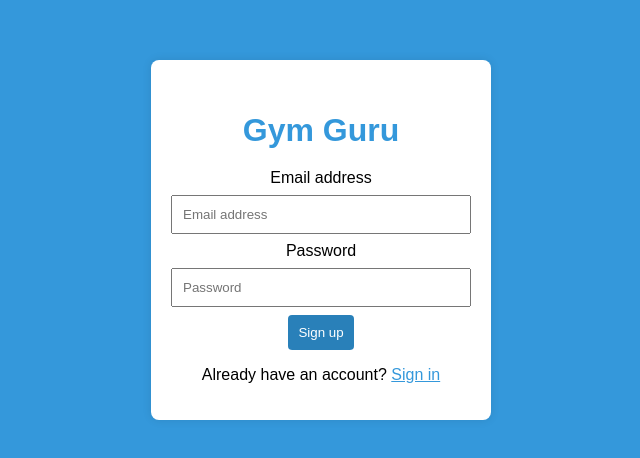
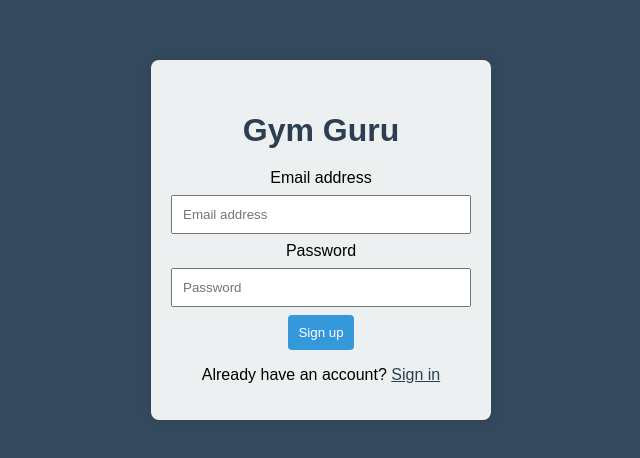
Before and after one commit to aaron3993/gym-guru, a React (Create React App) app: page /register in a window 1280 px wide. Shown: the part 160-618 px from the top of the page, without its empty margins (319-959 px from the left). Built offline with nearby package versions, Linux system fonts and the light colour scheme; no server answers.

Commit message:
modified styling

```diff
--- a/src/App.js
+++ b/src/App.js
@@ -18,6 +18,7 @@ const App = () => {
     onAuthStateChanged(auth, (user) => {
       if (user) {
         setAuthenticated(true);
+        console.log('hi')
       } else {
         setAuthenticated(false)
       }
--- a/src/pages/ExercisePage/ExercisePage.js
+++ b/src/pages/ExercisePage/ExercisePage.js
@@ -11,7 +11,6 @@ const ExercisePage = () => {
   const [exercises, setExercises] = useState([])
   const [allExercises, setAllExercises] = useState([]);
   const [loading, setLoading] = useState(false);
-  const [endOfData, setEndOfData] = useState(false);
 
   useEffect(() => {
     fetchExercises();
@@ -19,7 +18,7 @@ const ExercisePage = () => {
   }, []);
 
   const fetchExercises = async () => {
-    if (loading || endOfData) return;
+    if (loading) return;
 
     setLoading(true);
 
--- a/src/pages/Login/Login.css
+++ b/src/pages/Login/Login.css
@@ -5,7 +5,7 @@
   justify-content: center;
   align-items: center;
   height: 100vh;
-    background-color: #3498db;
+  background-color: #34495e;
   font-family: Arial, sans-serif;
 }
 
@@ -17,7 +17,7 @@
 }
 
 .login-container {
-    background-color: #ffffff;
+  background-color: #ecf0f1;
   padding: 20px;
   border-radius: 8px;
   box-shadow: 0 0 10px rgba(0, 0, 0, 0.1);
@@ -33,7 +33,7 @@
 }
 
 .login-container button {
-    background-color: #2980b9;
+  background-color: #3498db;
   color: #ffffff;
   padding: 10px;
   border: none;
--- a/src/pages/Register/Register.css
+++ b/src/pages/Register/Register.css
@@ -5,19 +5,19 @@
   justify-content: center;
   align-items: center;
   height: 100vh;
-  background-color: #3498db;
+  background-color: #34495e;
   font-family: Arial, sans-serif;
 }
 
 .title {
   font-size: 2em;
   font-weight: bold;
-  color: #3498db;
+  color: #2c3e50;
   margin-bottom: 20px;
 }
 
 .signup-container {
-  background-color: #ffffff;
+  background-color: #ecf0f1;
   padding: 20px;
   border-radius: 8px;
   box-shadow: 0 0 10px rgba(0, 0, 0, 0.1);
@@ -28,7 +28,7 @@
 .signup-container h1 {
   font-size: 2em;
   font-weight: bold;
-  color: #2c3e50;
+  color: #3498db;
   margin-bottom: 20px;
 }
 
@@ -40,7 +40,7 @@
 }
 
 .signup-container button {
-  background-color: #2980b9;
+  background-color: #3498db;
   color: #ffffff;
   padding: 10px;
   border: none;
@@ -49,5 +49,5 @@
 }
 
 .signup-container a {
-  color: #3498db;
+  color: #2c3e50;
 }
```
Also changed, not shown: src/api/wgerApi.js (deleted, +0 -12 lines), src/components/ExerciseList/ExerciseList.css (line endings or trailing spaces). Lines whose indentation alone changed are shown as unchanged.
